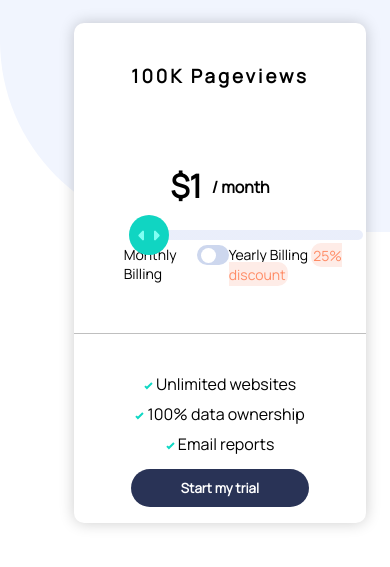
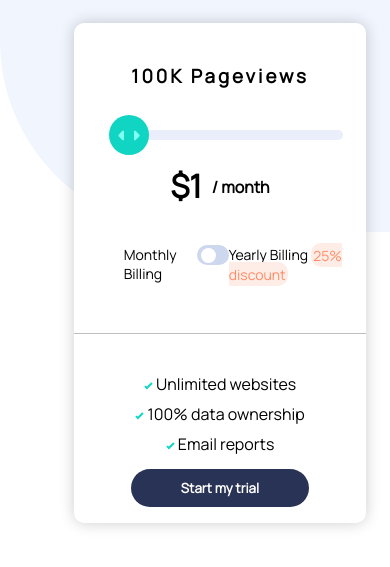
Before and after one commit to Sami-21/interactive-pricing-component, a plain HTML site: page index.html in a window 390 px wide. Shown: the part 217-784 px from the top of the page. Drawn offline with Linux system fonts and the light colour scheme.

Commit message:
Update style.css

```diff
--- a/style.css
+++ b/style.css
@@ -264,7 +264,7 @@ button{
     .slider-container{
         margin-top:0 ;
         margin-bottom:0 ;
-        transform: translateY(-20px,-100px);
+        transform: translate(-20px,-100px);
         z-index: 120;
     }
 }
```
